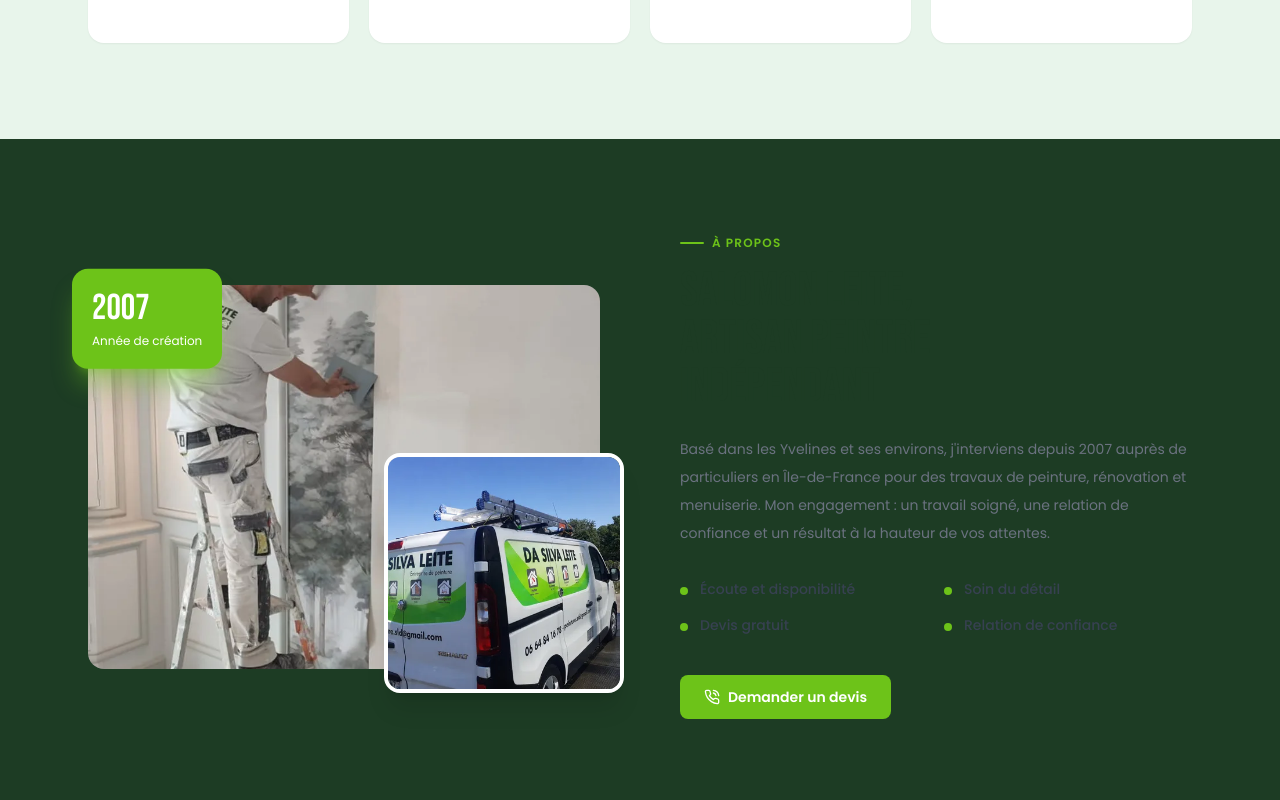
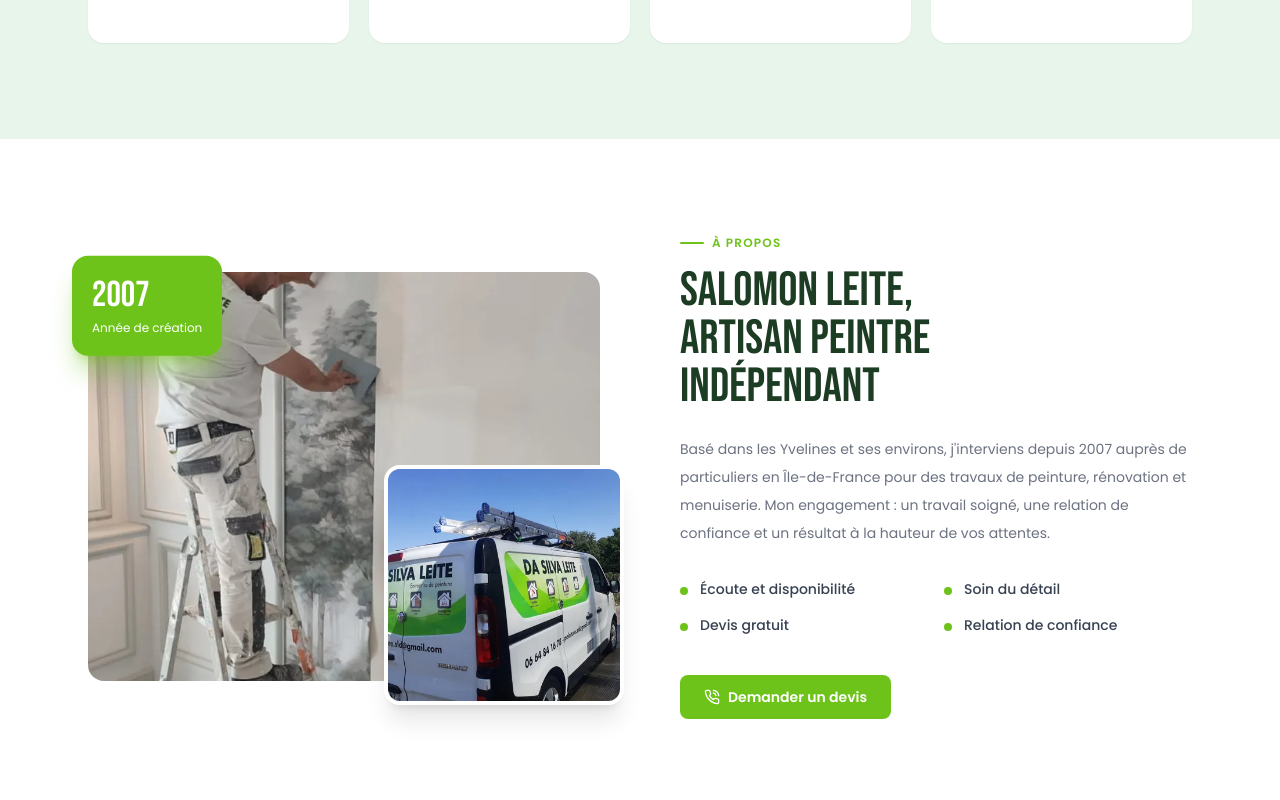
Before and after one commit to ocea17/Da-silva-leite, a Vue app: page / in a window 1280 px wide. Shown: the part 1420-2220 px from the top of the page. Built offline with nearby package versions, Linux system fonts and the light colour scheme.

Commit message:
fix: restore white background, rounded corners and image crop in about section

```diff
--- a/src/components/AboutSection.vue
+++ b/src/components/AboutSection.vue
@@ -1,28 +1,27 @@
 <template>
-  <section id="about" class="py-16 sm:py-24">
+  <section id="about" class="py-16 sm:py-24 bg-white">
     <div class="max-w-6xl mx-auto px-4 sm:px-6">
       <div class="grid grid-cols-1 md:grid-cols-2 gap-12 lg:gap-20 items-center">
 
         <!-- Visual -->
-        <!-- ✅ x:-40 retiré — opacity uniquement pour éviter le CLS -->
         <div
           v-motion :initial="{ opacity:0 }"
           :visibleOnce="{ opacity:1, transition:{ duration:700 } }"
           class="relative mx-auto w-full max-w-md lg:max-w-none"
         >
           <!-- Photo principale — Salomon -->
-          <div class="w-full aspect-[4/3] rounded-2xl overflow-hidden group">
+          <div class="w-full aspect-[5/4] rounded-2xl overflow-hidden group">
             <picture>
-              <!-- ✅ Source WebP correcte pour salomon -->
               <source srcset="/photo/about/salomon.webp" type="image/webp" />
               <img
-                src="/photo/about/salomon.jpeg"
+                src="/photo/about/salomon.webp"
                 alt="Salomon Leite, artisan peintre"
                 width="896"
                 height="672"
                 loading="lazy"
                 decoding="async"
-                class="w-full h-full object-cover object-[center_16%] transition-transform duration-700 group-hover:scale-105"
+                class="w-full h-full object-cover transition-transform duration-700 group-hover:scale-105"
+                style="object-position: center 10%;"
               />
             </picture>
           </div>
--- a/src/components/FooterSection.vue
+++ b/src/components/FooterSection.vue
@@ -5,7 +5,7 @@
       <div class="flex flex-col md:flex-row items-start md:items-center justify-between gap-8 pb-10 border-b border-white/8">
         <!-- Logo plus grand -->
         <RouterLink to="/">
-          <img :src="logoWhite" alt="Da Silva Leite" class="h-12 sm:h-16 w-auto" width="160" height="56" />
+          <img :src="logoWhite" alt="Da Silva Leite" class="h-7 sm:h-10 w-auto" width="160" height="56" />
         </RouterLink>
 
         <!-- Liens -->
```
